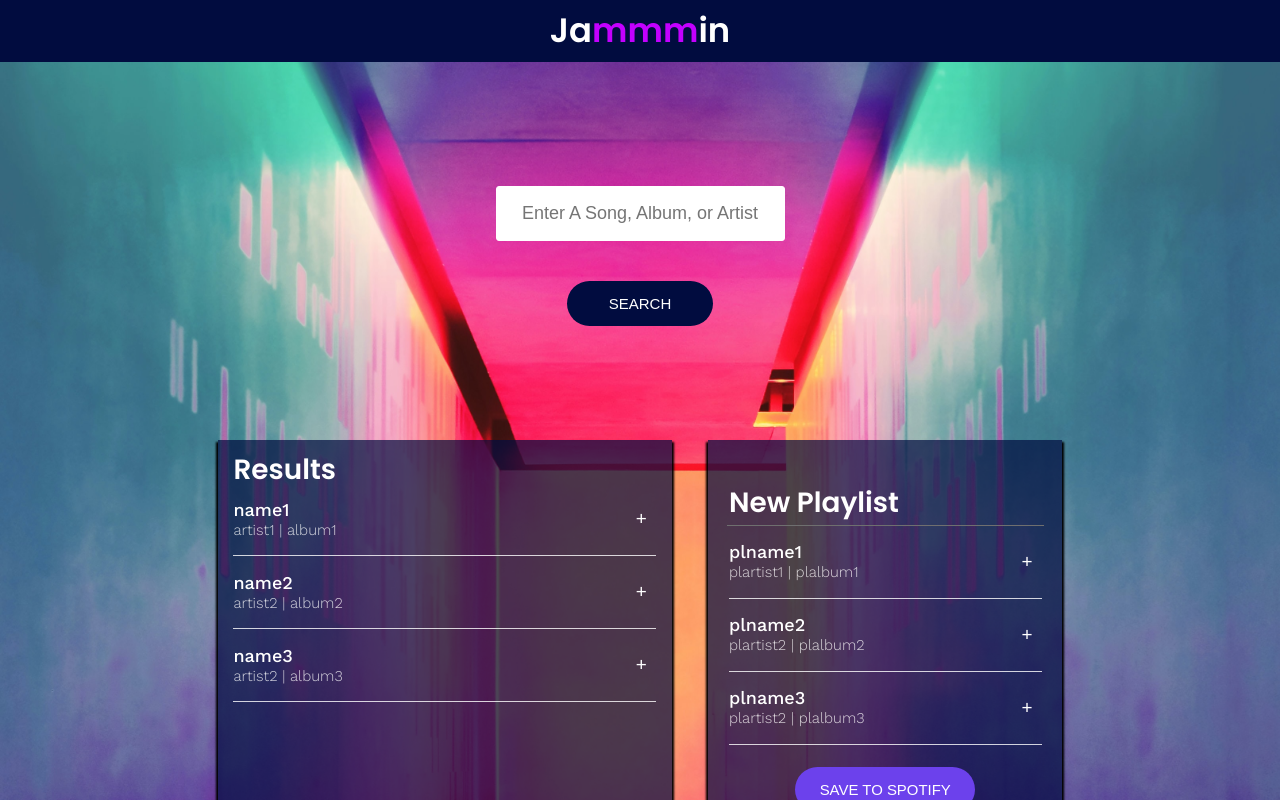
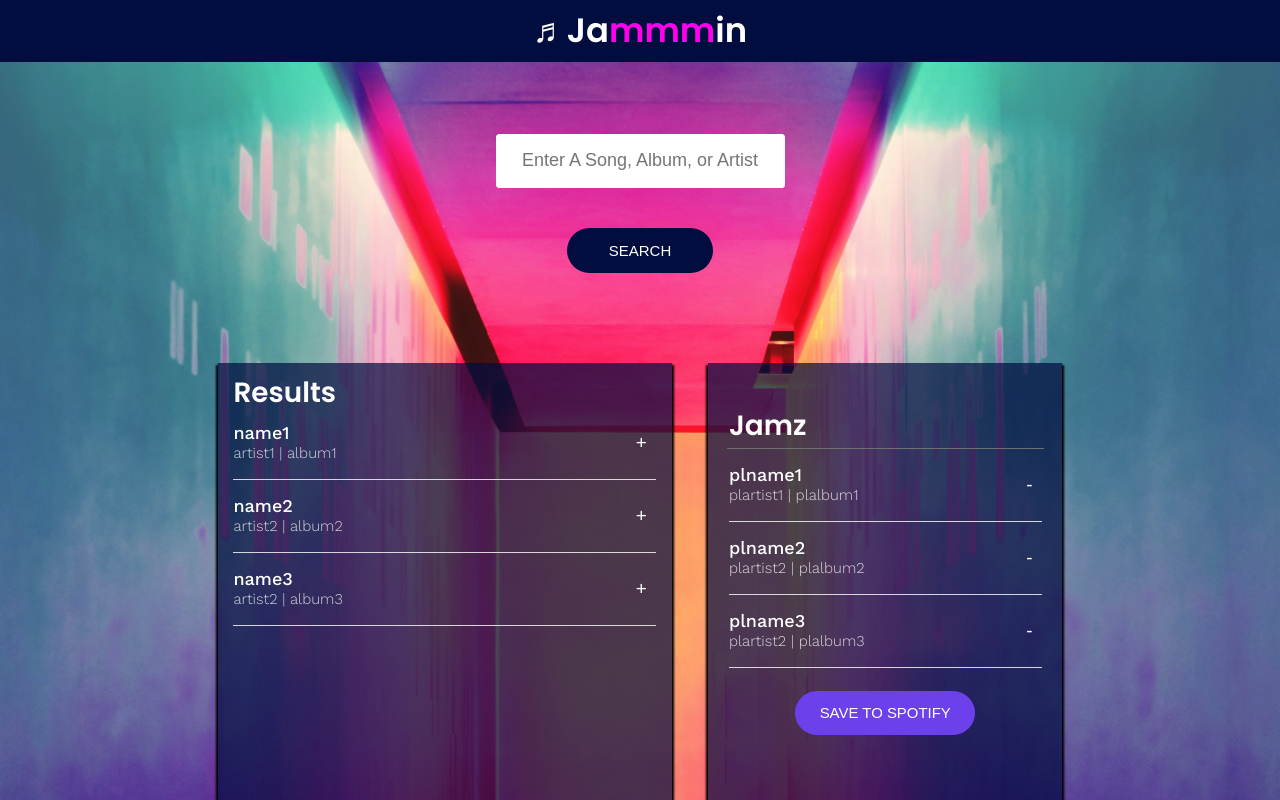
Before and after one commit to nodrognaes/Jammmin, a React (Create React App) app in the folder jammin/: page / in a window 1280 px wide. Shown: the top 800 px of the page. Built offline with nearby package versions, Linux system fonts and the light colour scheme.

Commit message:
add and remove tracks

```diff
--- a/jammin/src/Components/App/App.css
+++ b/jammin/src/Components/App/App.css
@@ -18,7 +18,7 @@ h1 {
 }
 
 h1 .highlight {
-  color: #c300ff;
+  color: #ff00ea;
 }
 
 h2 {
--- a/jammin/src/Components/App/App.js
+++ b/jammin/src/Components/App/App.js
@@ -3,7 +3,7 @@ import './App.css';
 
 import { SearchBar } from '../SearchBar/SearchBar';
 import { SearchResults } from '../SearchResults/SearchResults';
-import { Playlist } from '../Playlist/Playlist';
+import { PlayList } from '../PlayList/PlayList';
 
 class App extends React.Component {
   constructor(props) {
@@ -12,36 +12,45 @@ class App extends React.Component {
     {name: 'name2', artist: 'artist2', album: 'album2', id: 2},
     {name: 'name3', artist: 'artist2', album: 'album3', id: 3}],
     playlistName: 'Jamz',
-    playlistTracks: [{name: 'plname1', artist: 'plartist1', album: 'plalbum1', id: 1},
-    {name: 'plname2', artist: 'plartist2', album: 'plalbum2', id: 2},
-    {name: 'plname3', artist: 'plartist2', album: 'plalbum3', id: 3}]
+    playlistTracks: [{name: 'plname1', artist: 'plartist1', album: 'plalbum1', id: 4},
+    {name: 'plname2', artist: 'plartist2', album: 'plalbum2', id: 5},
+    {name: 'plname3', artist: 'plartist2', album: 'plalbum3', id: 6}]
     };
 
     this.addTrack = this.addTrack.bind(this);
+    this.removeTrack = this.removeTrack.bind(this);
   };
 
   addTrack(track) {
     let tracks = this.state.playlistTracks;
     if (tracks.find(savedTrack =>
       savedTrack.id === track.id)) {
-        return;
-      }
+      return;
+    }
 
     tracks.push(track);
+    this.setState({ playlistTracks: tracks })
+  };
+
+  removeTrack(track) {
+    let tracks = this.state.playlistTracks;
+    tracks = tracks.filter(currentTrack => currentTrack.id !== track.id);
+
     this.setState({ playlistTracks: tracks })
   }
 
   render() {
     return (
       <div>
-        <h1>Ja<span className="highlight">mmm</span>in</h1>
+        <h1>&#9836;Ja<span className="highlight">mmm</span>in</h1>
         <div className="App">
           <SearchBar />
           <div className="App-playlist">
             <SearchResults searchResults={this.state.searchResults}
               onAdd={this.addTrack}/>
-            <Playlist playlistName={this.state.playlistName}
-              playlistTracks={this.state.playlistTracks}/>
+            <PlayList playlistName={this.state.playlistName}
+              playlistTracks={this.state.playlistTracks}
+              onRemove={this.removeTrack} />
           </div>
         </div>
       </div>
--- a/jammin/src/Components/Playlist/Playlist.js
+++ b/jammin/src/Components/Playlist/Playlist.js
@@ -1,13 +1,15 @@
 import React from 'react';
-import './Playlist.css';
+import './PlayList.css';
 import { TrackList } from '../TrackList/TrackList';
 
-export class Playlist extends React.Component {
+export class PlayList extends React.Component {
     render() {
         return (
             <div className="Playlist">
-                <input defaultValue={"New Playlist"}/>
-                < TrackList tracks={this.props.playlistTracks}/>
+                <input value={this.props.playlistName}/>
+                <TrackList tracks={this.props.playlistTracks}
+                    onRemove={this.props.onRemove}
+                    isRemoval={true} />
                 <button className="Playlist-save">SAVE TO SPOTIFY</button>
             </div>
         )
--- a/jammin/src/Components/SearchBar/SearchBar.css
+++ b/jammin/src/Components/SearchBar/SearchBar.css
@@ -2,8 +2,8 @@
     display: flex;
     flex-direction: column;
     align-items: center;
-    padding-top: 6.94rem;
-    margin-bottom: 6.33rem;
+    padding-top: 4rem;
+    margin-bottom: 5rem;
   }
 
   .SearchBar input {
--- a/jammin/src/Components/SearchResults/SearchResults.js
+++ b/jammin/src/Components/SearchResults/SearchResults.js
@@ -7,7 +7,7 @@ export class SearchResults extends React.Component {
         return (
             <div className="SearchResults">
                 <h2>Results</h2>
-                < TrackList tracks={this.props.searchResults}
+                <TrackList tracks={this.props.searchResults}
                     onAdd={this.props.onAdd}
                     isRemoval={false}/>
             </div>
--- a/jammin/src/Components/Track/Track.js
+++ b/jammin/src/Components/Track/Track.js
@@ -5,11 +5,12 @@ export class Track extends React.Component {
     constructor(props) {
         super(props);
         this.addTrack = this.addTrack.bind(this);
+        this.removeTrack = this.removeTrack.bind(this);
     }
 
     renderAction() {
         if (this.props.isRemoval) {
-            return <button className="Track-action">-</button>
+            return <button className="Track-action" onClick={this.removeTrack}>-</button>
         } else {
             return <button className="Track-action" onClick={this.addTrack}>+</button>
         };
@@ -17,6 +18,10 @@ export class Track extends React.Component {
 
     addTrack() {
         this.props.onAdd(this.props.track);
+    }
+
+    removeTrack() {
+        this.props.onRemove(this.props.track);
     }
 
     render() {
--- a/jammin/src/Components/Tracklist/Tracklist.js
+++ b/jammin/src/Components/Tracklist/Tracklist.js
@@ -9,7 +9,9 @@ export class TrackList extends React.Component {
                 {this.props.tracks.map(track => {
                         return <Track track={track}
                             key={track.id}
-                            onAdd={this.props.onAdd}/>
+                            onAdd={this.props.onAdd}
+                            onRemove={this.props.onRemove}
+                            isRemoval={this.props.isRemoval}/>
                     })
                 }
             </div>
```
